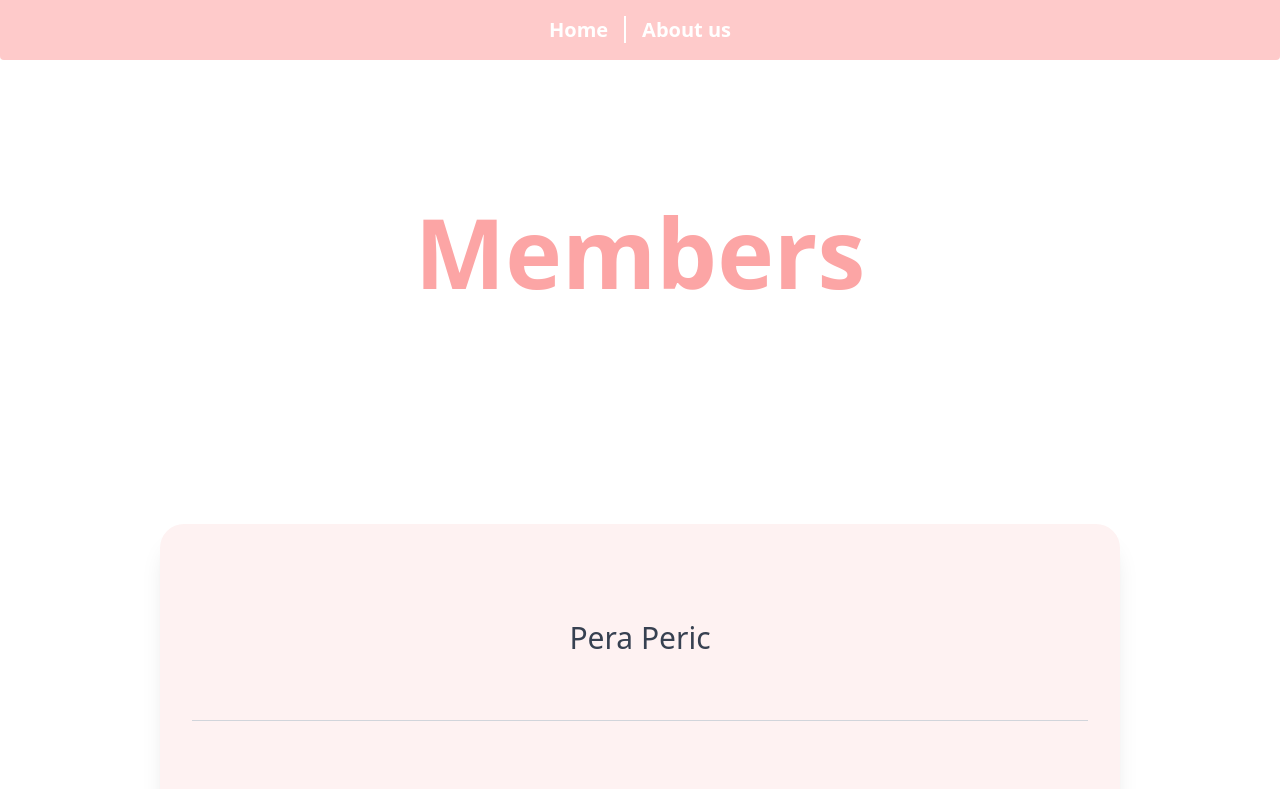
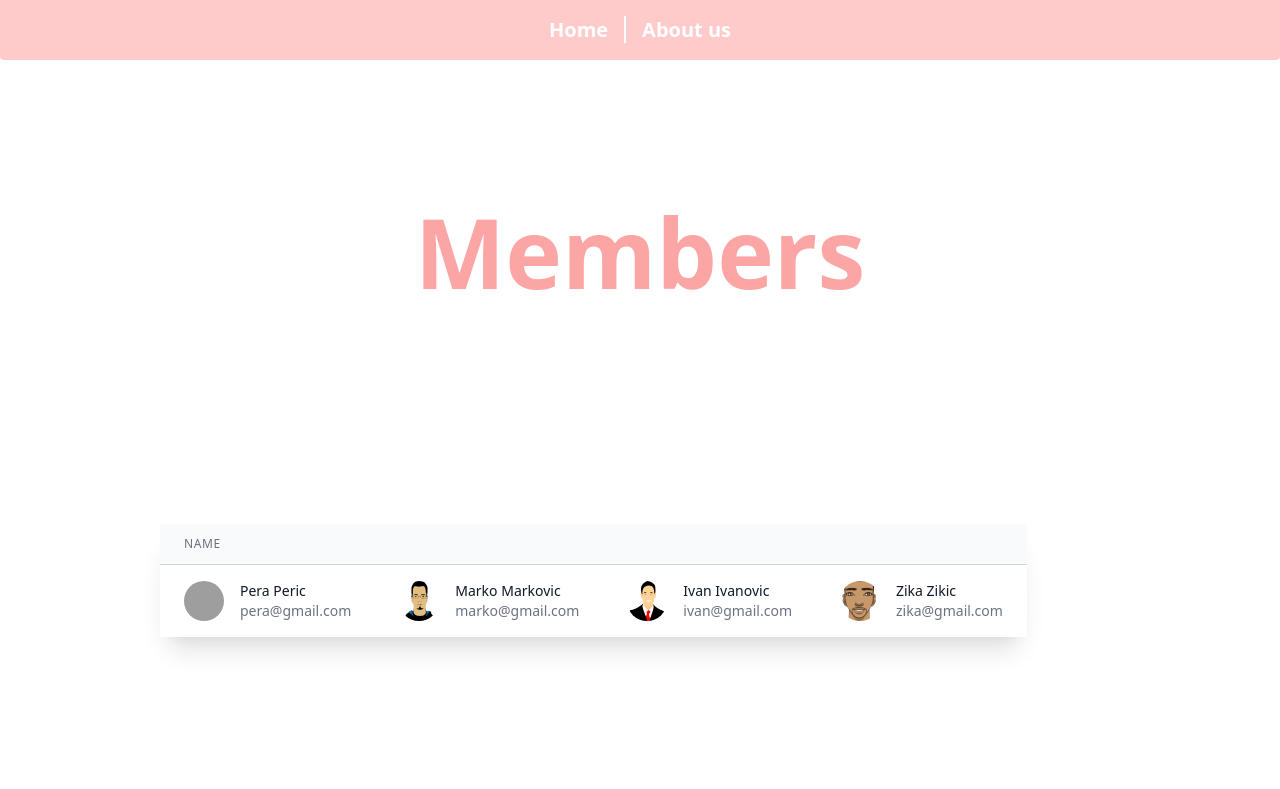
Before and after one commit to ivanaaaz/p1, a Next.js app: page / in a window 1280 px wide. Shown: the top 789 px of the page. Built offline with nearby package versions, Linux system fonts and the light colour scheme; grey boxes are pictures that could not be loaded.

Commit message:
table on the home page

```diff
--- a/components/MemberList/index.js
+++ b/components/MemberList/index.js
@@ -2,23 +2,54 @@ import Link from 'next/link';
 
 const Member = ({ member }) => {
   return (
-    <li className="px-16 py-16 text-center">
     <Link href={'/members/' + member.id}>
       <a>
-          <p>{member.name}</p>
+        <td className="px-6 py-4 whitespace-nowrap">
+          <div className="flex items-center">
+            <div className="flex-shrink-0 h-10 w-10">
+              {/*eslint-disable-next-line*/}
+              <img
+                className="h-10 w-10 rounded-full"
+                src={member.image}
+                alt=""
+              />
+            </div>
+            <div className="ml-4">
+              <div className="text-sm font-medium text-gray-900">
+                {member.name}
+              </div>
+              <div className="text-sm text-gray-500">{member.email}</div>
+            </div>
+          </div>
+        </td>
       </a>
     </Link>
-    </li>
   );
 };
 
 const MemberList = ({ members }) => {
   return (
-    <ul className="text-xl m-10 md:m-20 lg:m-40 bg-red-50 lg:text-3xl md:text-2xl p-8 rounded-3xl divide-y divide-gray-300 shadow-xl text-gray-700">
+    <table className="text-xl m-10 md:m-20 lg:m-40 bg-red-50 lg:text-3xl md:text-2xl p-8 rounded-3xl divide-y divide-gray-300 shadow-xl text-gray-700">
+      <thead className="bg-gray-50">
+        {' '}
+        <tr>
+          <th
+            scope="col"
+            className="px-6 py-3 text-left text-xs font-medium text-gray-500 uppercase tracking-wider"
+          >
+            Name
+          </th>
+        </tr>
+      </thead>
+
+      <tbody className="bg-white divide-y divide-gray-200">
+        <tr>
           {members.map((member) => (
             <Member key={member.id} member={member} />
           ))}
-    </ul>
+        </tr>
+      </tbody>
+    </table>
   );
 };
 
--- a/pages/members/[id].js
+++ b/pages/members/[id].js
@@ -7,69 +7,19 @@ export default function MemberDetails() {
   const member = members.find(({ id }) => id === memberId);
   if (!member) return null;
   return (
-  <div class="flex flex-col">
-  <div class="-my-2 overflow-x-auto sm:-mx-6 lg:-mx-8">
-    <div class="py-2 align-middle inline-block min-w-full sm:px-6 lg:px-8">
-      <div class="shadow overflow-hidden border-b border-gray-200 sm:rounded-lg">
-        <table class="min-w-full divide-y divide-gray-200">
-          <thead class="bg-gray-50">
-            <tr>
-              <th scope="col" class="px-6 py-3 text-left text-xs font-medium text-gray-500 uppercase tracking-wider">
-                Name
-              </th>
-              <th scope="col" class="px-6 py-3 text-left text-xs font-medium text-gray-500 uppercase tracking-wider">
-                Title
-              </th>
-              <th scope="col" class="px-6 py-3 text-left text-xs font-medium text-gray-500 uppercase tracking-wider">
-                Status
-              </th>
-              <th scope="col" class="px-6 py-3 text-left text-xs font-medium text-gray-500 uppercase tracking-wider">
-                Role
-              </th>
-              <th scope="col" class="relative px-6 py-3">
-                <span class="sr-only">Edit</span>
-              </th>
-            </tr>
-          </thead>
-          <tbody class="bg-white divide-y divide-gray-200">
-            <tr>
-              <td class="px-6 py-4 whitespace-nowrap">
-                <div class="flex items-center">
-                  <div class="flex-shrink-0 h-10 w-10">
-                    <img class="h-10 w-10 rounded-full" src="https://images.unsplash.com/photo-1494790108377-be9c29b29330?ixlib=rb-1.2.1&ixid=eyJhcHBfaWQiOjEyMDd9&auto=format&fit=facearea&facepad=4&w=256&h=256&q=60" alt=""/>
-                  </div>
-                  <div class="ml-4">
-                    <div class="text-sm font-medium text-gray-900">
-                      Jane Cooper
-                    </div>
-                    <div class="text-sm text-gray-500">
-                      jane.cooper@example.com
-                    </div>
-                  </div>
-                </div>
-              </td>
-              <td class="px-6 py-4 whitespace-nowrap">
-                <div class="text-sm text-gray-900">Regional Paradigm Technician</div>
-                <div class="text-sm text-gray-500">Optimization</div>
-              </td>
-              <td class="px-6 py-4 whitespace-nowrap">
-                <span class="px-2 inline-flex text-xs leading-5 font-semibold rounded-full bg-green-100 text-green-800">
-                  Active
-                </span>
-              </td>
-              <td class="px-6 py-4 whitespace-nowrap text-sm text-gray-500">
-                Admin
-              </td>
-              <td class="px-6 py-4 whitespace-nowrap text-right text-sm font-medium">
-                <a href="#" class="text-indigo-600 hover:text-indigo-900">Edit</a>
-              </td>
-            </tr>
-          </tbody>
-        </table>
+    <div>
+      <h1 className="mt-10 md:mt-16 mb-6 lg:mt-20 text-red-300 lg:text-6xl md:text-5xl text-4xl text-center lg:px-8 lg:py-8">
+        {member.name}
+      </h1>
+      <ul className="m-6 mb-20 md:m-20 md:mb-40 lg:mt-8 lg:ml-60 lg:mr-60 lg:mb-40">
+        <li className="px-8 py-8 text-center lg:text-base md:text-sm text-xs pt-2">
+          <p>{member.email}</p>
+        </li>
+      </ul>
+      <div className="flex justify-center h-52 md:h-64 lg:h-80 width-full object-cover mb-40 mt-10">
+        {/*eslint-disable-next-line*/}
+        <img src={member.image} alt="profile" />
       </div>
     </div>
-  </div>
-</div>
-
   );
 }
```
Lines whose indentation alone changed are shown as unchanged.
